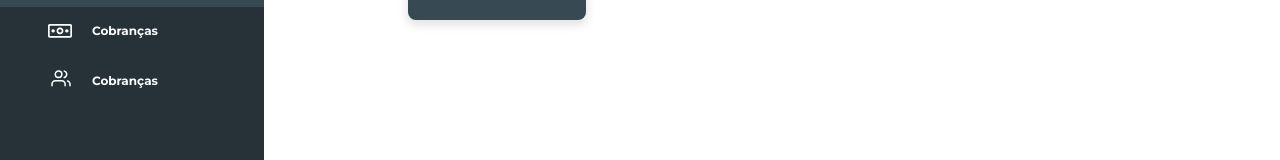
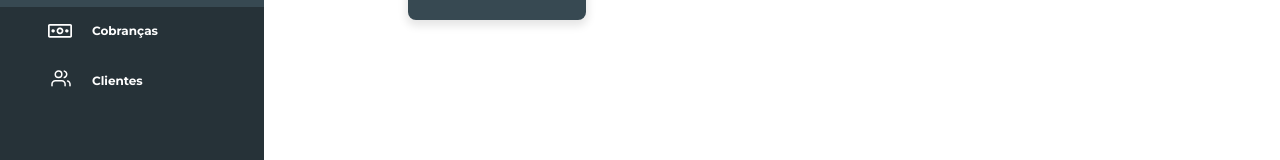
Before and after one commit to ramondorosario/practice-react-typescript, a React (Create React App) app: page /home in a window 1280 px wide. Shown: the part 168-328 px from the top of the page. Built offline with nearby package versions, Linux system fonts and the light colour scheme.

Commit message:
fix: rename menu

```diff
--- a/src/components/SideBar/index.tsx
+++ b/src/components/SideBar/index.tsx
@@ -27,7 +27,7 @@ export function SideBar() {
         <NavLink activeClassName={s.selected} to="/customers">
           <div>
             <IconCustomers className={s.icon} />
-            Cobranças
+            Clientes
           </div>
         </NavLink>
       </div>
```
